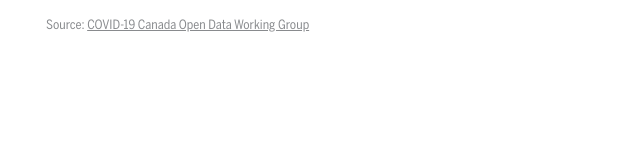
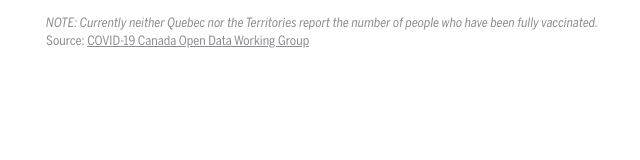
Before and after one commit to vs-postmedia/vaccine-tracker, a website built with webpack: page src/index.html in a window 1280 px wide. Shown: the whole page, without its empty margins (224-864 px from the left). Built offline with nearby package versions, Linux system fonts and the light colour scheme; no server answers; what @flourish/popup would draw is missing.

Commit message:
added note

```diff
--- a/src/css/main.css
+++ b/src/css/main.css
@@ -41,13 +41,14 @@
 }
 
 #app footer {
-	display: flex;
+	/*display: flex;*/
 }
 
 #app footer > p {
 	flex: 1;
 }
 
+#app .note,
 #app .source {
 	margin-left: 5px;
 }
@@ -57,6 +58,10 @@
 #app .credit {
 	color: var(--grey02);
 	font-size: 0.8rem;
+}
+#app .note {
+	font-family: BentonSansCond-RegItalic;
+	line-height: 1rem;
 }
 
 #app .credit {
--- a/src/index.html
+++ b/src/index.html
@@ -32,6 +32,7 @@
 				<div id="table"></div>
 			</section>
 			<footer>
+				<p class="note">NOTE: Currently neither Quebec nor the Territories report the number of people who have been fully vaccinated.</p>
 				<p class="source">Source: <a href="https://github.com/ishaberry/Covid19Canada" target="_blank">COVID-19 Canada Open Data Working Group</a></p>
 			</footer>
 		</div>
```
